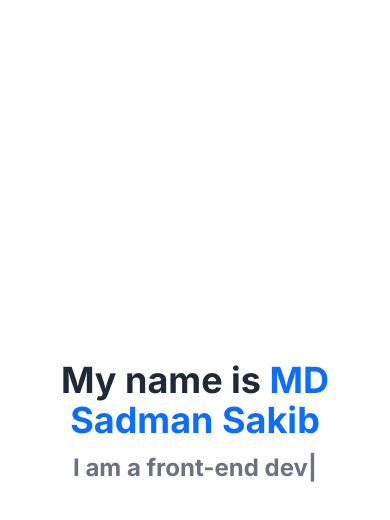
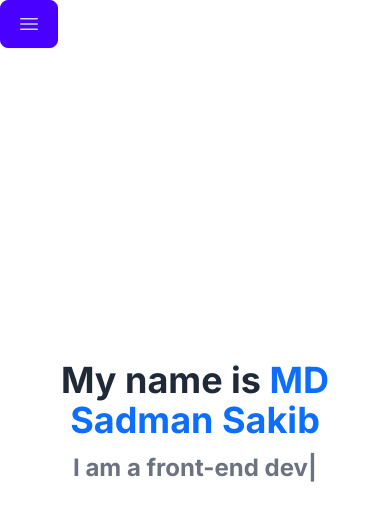
Before and after one commit to ssakib4040/nextjs-portfolio, a Next.js app: page / in a window 390 px wide. Shown: the top 520 px of the page. Built offline with nearby package versions, Linux system fonts and the light colour scheme.

Commit message:
Mobile button added for side menu

```diff
--- a/app/globals.css
+++ b/app/globals.css
@@ -7,3 +7,9 @@
     margin-bottom: 0.8rem;
   }
 }
+
+.sidebar-button {
+  position: absolute;
+  top: 0;
+  left: 0;
+}
--- a/app/layout.tsx
+++ b/app/layout.tsx
@@ -52,15 +52,30 @@ export default function RootLayout({
       <body className={inter.className}>
         <div className="drawer lg:drawer-open">
           <input id="my-drawer-2" type="checkbox" className="drawer-toggle" />
+
           <div className="drawer-content">
             {/* Page content here */}
+
             {children}
-            {/* <label
+            <label
               htmlFor="my-drawer-2"
-              className="btn btn-primary drawer-button lg:hidden"
+              className="btn btn-primary drawer-button lg:hidden sidebar-button"
             >
-              Open drawer
-            </label> */}
+              <svg
+                xmlns="http://www.w3.org/2000/svg"
+                fill="none"
+                viewBox="0 0 24 24"
+                strokeWidth={1.5}
+                stroke="currentColor"
+                className="w-6 h-6"
+              >
+                <path
+                  strokeLinecap="round"
+                  strokeLinejoin="round"
+                  d="M3.75 6.75h16.5M3.75 12h16.5m-16.5 5.25h16.5"
+                />
+              </svg>
+            </label>
           </div>
           <div className="drawer-side">
             <label
@@ -68,6 +83,7 @@ export default function RootLayout({
               aria-label="close sidebar"
               className="drawer-overlay"
             ></label>
+
             <div className="menu justify-center items-center flex  bg-base-200 min-h-full">
               <ul className="w-80 text-base-content">
                 {/* Sidebar content here */}
```
